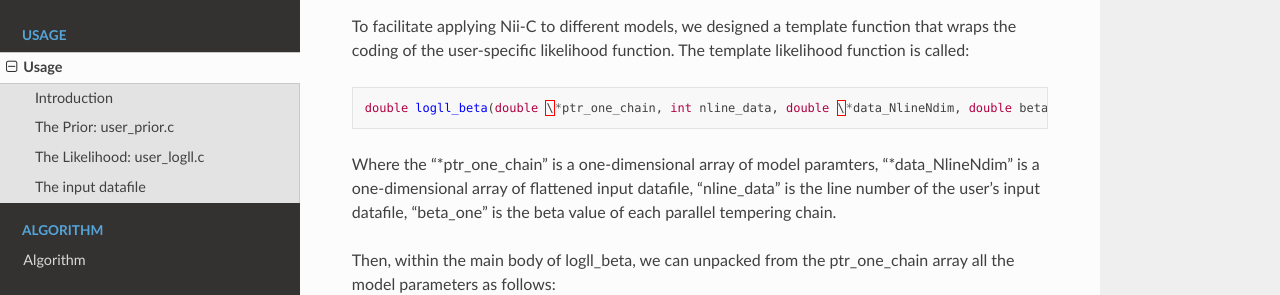
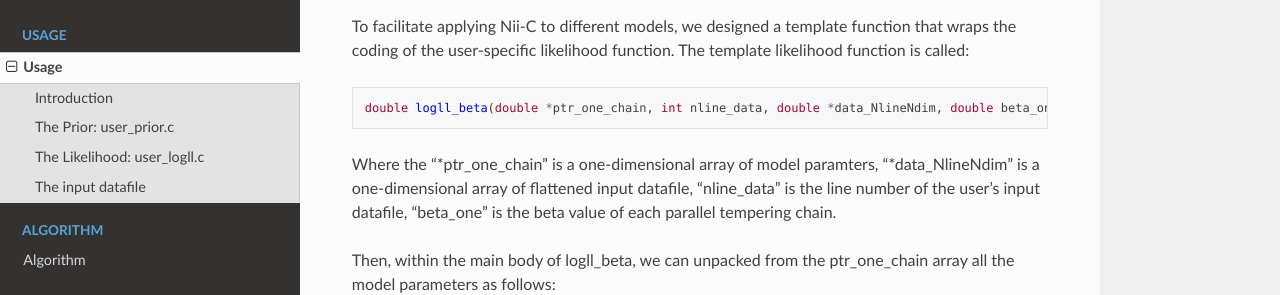
Before and after one commit to shengjin/nii-c-MAN, a Sphinx documentation site: the page built from docs/source/usage.rst, in a window 1280 px wide and 900 px high, scrolled down 850 px. Shown: the part 159-454 px from the top of the window. Built offline with Sphinx 7.4.7 and the Read the Docs theme 3.1.0, drawn with Linux system fonts in a browser that asks for light colours.

```diff
--- a/docs/source/usage.rst
+++ b/docs/source/usage.rst
@@ -44,7 +44,7 @@ The template likelihood function is called:
 
 .. code-block:: C
 
-         double logll_beta(double \*ptr_one_chain, int nline_data, double \*data_NlineNdim, double beta_one);
+         double logll_beta(double *ptr_one_chain, int nline_data, double *data_NlineNdim, double beta_one);
 
 Where the "\*ptr_one_chain" is a one-dimensional array of model paramters, "\*data_NlineNdim" is a one-dimensional array of flattened input datafile, "nline_data" is the line number of the user's input datafile, "beta_one" is the beta value of each parallel tempering chain.
 
```
